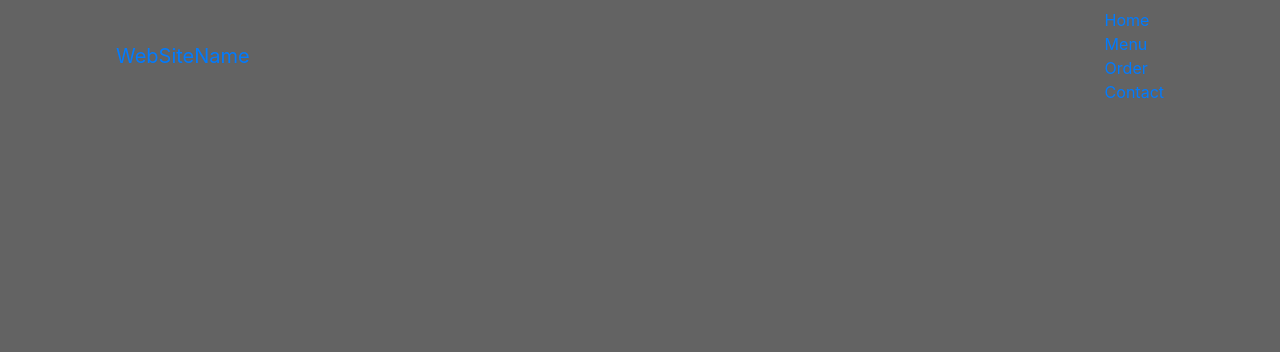
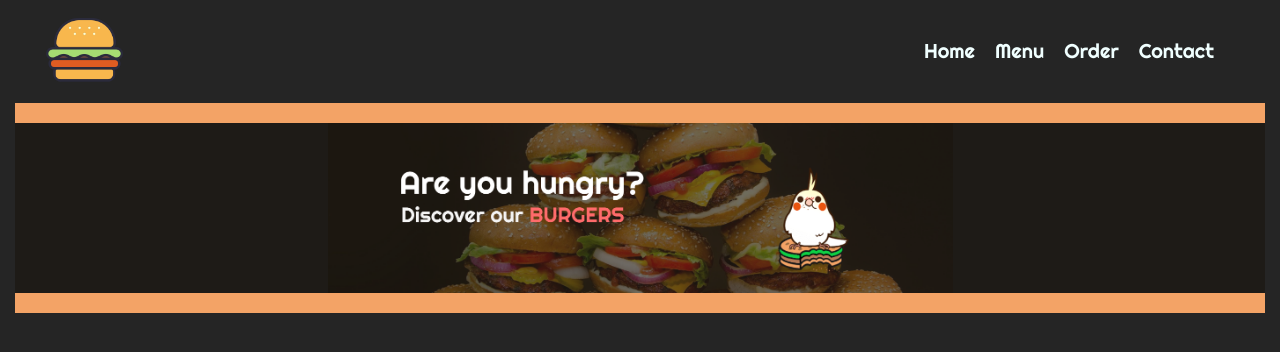
Before and after one commit to le4nnt0nn/diw-page-bootstrap, a plain HTML site: page site/index.html in a window 1280 px wide. Drawn offline with nearby package versions, Linux system fonts and the light colour scheme.

Commit message:
added banner

```diff
--- a/site/index.html
+++ b/site/index.html
@@ -12,13 +12,13 @@
     <title>Burgetiel | Discover the real taste</title>
 </head>
 
-<body class="container">
+<body class="container-fluid">
     <nav class="navbar navbar-default">
         <div class="container-fluid">
             <div class="navbar-header">
-                <a class="navbar-brand" href="#">WebSiteName</a>
+                <a class="navbar-brand" href="#"><img src="./img/logo.png"></img></a>
             </div>
-            <ul class="nav navbar-nav d-flex">
+            <ul class="nav d-flex">
                 <li class="active"><a href="#">Home</a></li>
                 <li><a href="#">Menu</a></li>
                 <li><a href="#">Order</a></li>
@@ -26,6 +26,18 @@
             </ul>
         </div>
     </nav>
+<!--
+
+-->
+    <div id="content">
+        <div class="banner">
+            <div class="img-bar"></div>
+            <div class="banner-background">
+                <img src="./img/banner.png" alt="">
+            </div>
+            <div class="img-bar"></div>
+        </img>
+    </div>
 </body>
 
 </html>
--- a/site/styles/home.css
+++ b/site/styles/home.css
@@ -1,3 +1,48 @@
-.container {
-    background-color: #636363;
+@import url("https://fonts.googleapis.com/css2?family=Righteous&display=swap");
+
+* {
+  font-family: "Righteous", cursive;
 }
+
+.container-fluid {
+  background-color: #252525;
+}
+
+.navbar-brand img {
+  width: 30%;
+}
+
+.nav {
+  padding: 10px;
+}
+
+.nav a {
+  font-size: 20px;
+  color: azure;
+  padding: 10px;
+}
+
+.nav a:hover {
+  color: #f3a366;
+}
+
+.img-bar {
+    display: block;
+    margin-left: auto;
+    margin-right: auto;
+  width: 100%;
+  height: 20px;
+  background-color: #f3a366;
+}
+
+.banner .banner-background {
+    background-color: #1e1b17;
+}
+
+.banner img {
+  display: block;
+  margin-left: auto;
+  margin-right: auto;
+  width: 50%;
+  height: auto;
+}
```
